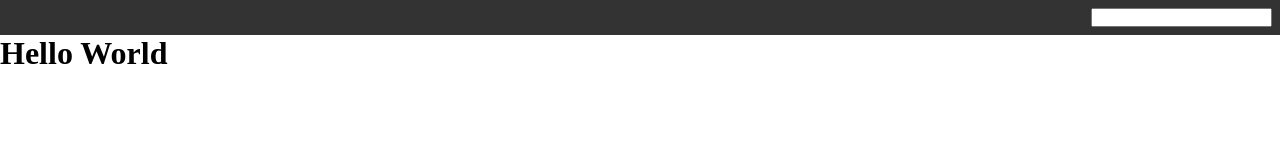
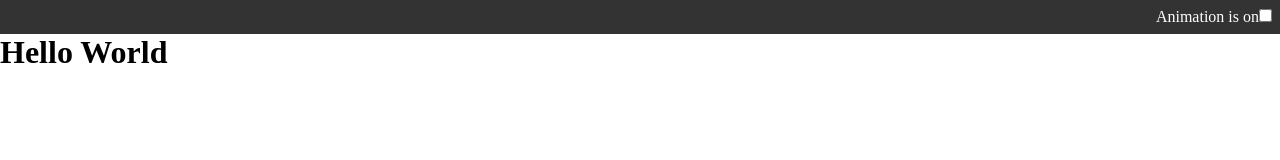
Before and after one commit to nattarnoff/omrijs, a website: page index.html in a window 1280 px wide. Drawn offline with Linux system fonts and the light colour scheme.

Commit message:
moved initialization call to index. Configured rest of insert script.

```diff
--- a/index.html
+++ b/index.html
@@ -10,5 +10,11 @@
 <body class="js test">
   <h1>Hello World</h1>
 <script src="js/omri.js"></script>
+<script>
+omri({
+  //animationLabel : 'Animate',
+  statusLabel : 'on'
+});
+</script>
 </body>
 </html>
--- a/js/omri.js
+++ b/js/omri.js
@@ -24,22 +24,27 @@ function omri(options){
     , node = _d.createElement('div')
     , label = _d.createElement('label')
     , tog = _d.createElement('span')
+    , status = _d.createElement('span')
     , input = _d.createElement('input');
+
     if(!$b.classList.contains(options.animationClass)){
       $b.classList.add(options.animationClass);
     };
     //if(document.body != null){ document.body.appendChild(template); }
     $b.insertBefore(node, $1st);
-    node.appendChild(label);
-    node.appendChild(input);
+    node.appendChild(label).setAttribute('for','toggle');
+    node.appendChild(input).setAttribute('type','checkbox');
+    input.setAttribute('id','toggle');
+    input.classList.add('visuallyHidden');
+    label.textContent= options.animationLabel;
+    label.appendChild(status);
+    node.classList.add('animation-switch');
+    status.classList.add('status');
+    status.textContent = " "+ options.statusLabel;
     label.appendChild(tog).classList.add('switch-wrapper');
-    node.classList.add('animation-switch');
 };
 
-omri({
-  //animationLabel : 'Animate',
-  //statusLabel : 'play'
-});
+
 
 
 /*<div class="animation-switch">
```
